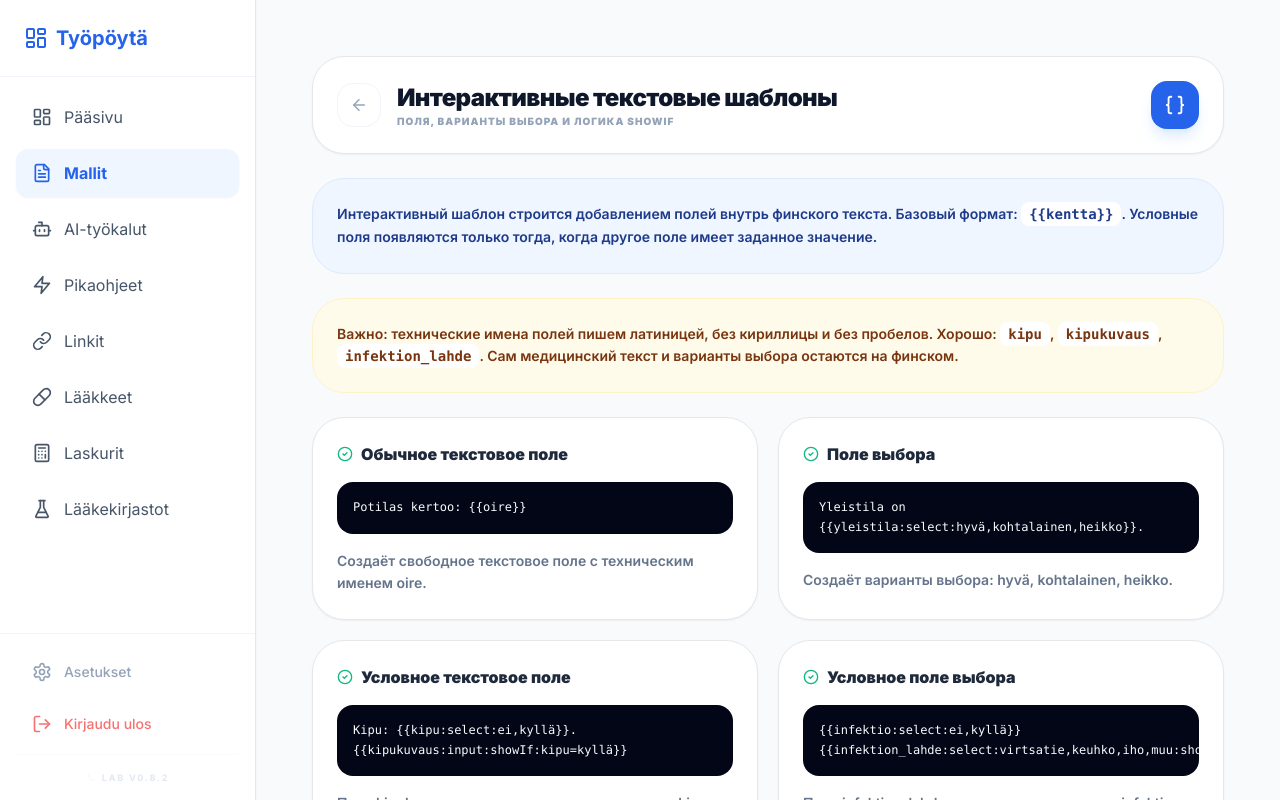
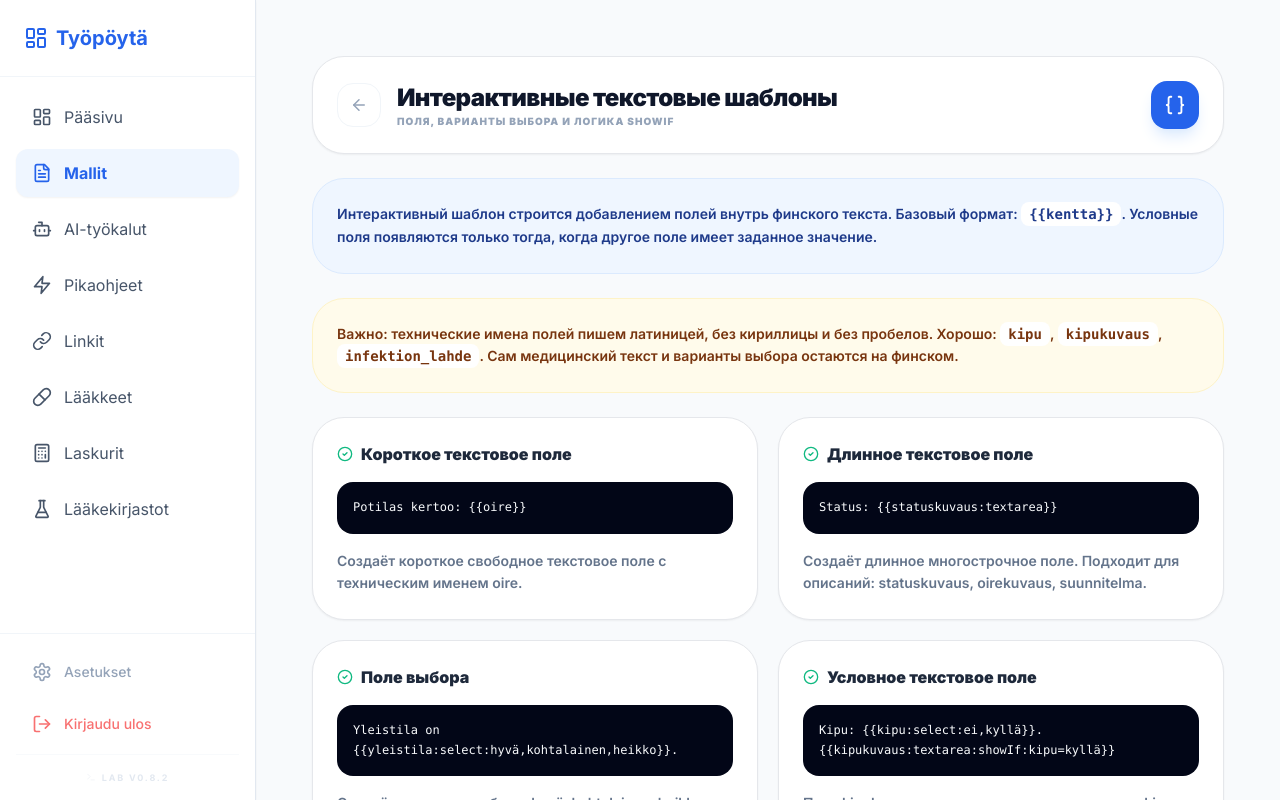
Before and after one commit to kapiur/LaakarinTyopoyta, a Next.js app: page /templates/syntax in a window 1280 px wide. Built offline with nearby package versions, Linux system fonts and the light colour scheme; no server answers.

Commit message:
Document textarea template field type

```diff
--- a/app/templates/syntax/page.tsx
+++ b/app/templates/syntax/page.tsx
@@ -3,9 +3,14 @@ import { ArrowLeft, Braces, CheckCircle2 } from 'lucide-react';
 
 const examples = [
   {
-    title: 'Обычное текстовое поле',
+    title: 'Короткое текстовое поле',
     code: 'Potilas kertoo: {{oire}}',
-    description: 'Создаёт свободное текстовое поле с техническим именем oire.',
+    description: 'Создаёт короткое свободное текстовое поле с техническим именем oire.',
+  },
+  {
+    title: 'Длинное текстовое поле',
+    code: 'Status: {{statuskuvaus:textarea}}',
+    description: 'Создаёт длинное многострочное поле. Подходит для описаний: statuskuvaus, oirekuvaus, suunnitelma.',
   },
   {
     title: 'Поле выбора',
@@ -14,7 +19,7 @@ const examples = [
   },
   {
     title: 'Условное текстовое поле',
-    code: 'Kipu: {{kipu:select:ei,kyllä}}.\n{{kipukuvaus:input:showIf:kipu=kyllä}}',
+    code: 'Kipu: {{kipu:select:ei,kyllä}}.\n{{kipukuvaus:textarea:showIf:kipu=kyllä}}',
     description: 'Поле kipukuvaus появляется только если в поле kipu выбрано kyllä.',
   },
   {
@@ -69,6 +74,7 @@ export default function TemplateSyntaxPage() {
         <h2 className="font-black text-slate-800">Рекомендации</h2>
         <ul className="space-y-2 text-sm text-slate-500 font-semibold leading-relaxed">
           <li>• Используй короткие технические имена полей латиницей: <code className="font-mono bg-slate-100 px-2 py-1 rounded-lg">kipu</code>, <code className="font-mono bg-slate-100 px-2 py-1 rounded-lg">yleistila</code>.</li>
+          <li>• Для длинных описаний используй <code className="font-mono bg-slate-100 px-2 py-1 rounded-lg">textarea</code>, например <code className="font-mono bg-slate-100 px-2 py-1 rounded-lg">{'{{statuskuvaus:textarea}}'}</code>.</li>
           <li>• Не используй кириллицу, пробелы и сложные символы в имени поля.</li>
           <li>• Для сложных имён используй подчёркивание: <code className="font-mono bg-slate-100 px-2 py-1 rounded-lg">infektion_lahde</code>.</li>
           <li>• Значения select можно писать по-фински: <code className="font-mono bg-slate-100 px-2 py-1 rounded-lg">ei,kyllä</code>, <code className="font-mono bg-slate-100 px-2 py-1 rounded-lg">lievä,kohtalainen,voimakas</code>.</li>
```
